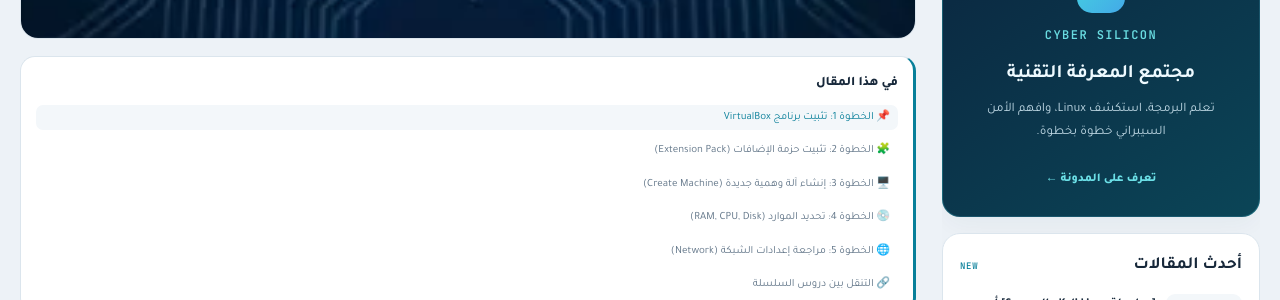
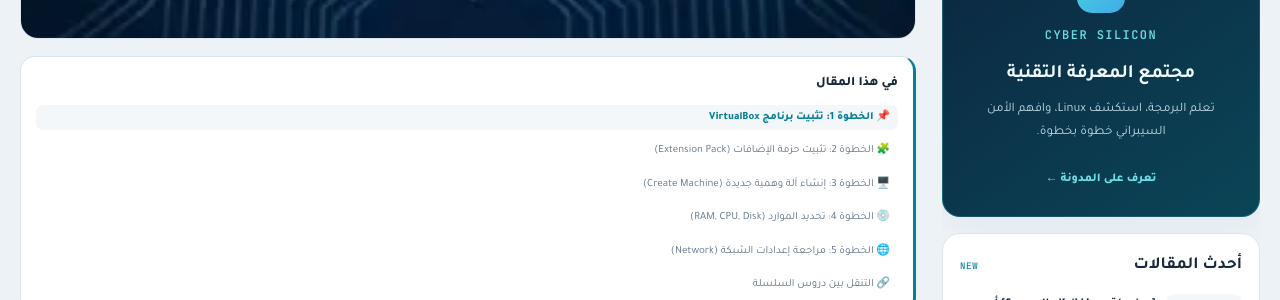
Before and after one commit to cyber-silicon/cyber-silicon.github.io, a Jekyll site: the page built from _posts/2026-10-08-lesson-3-kali-linux-virtualbox.md, in a window 1280 px wide and 1400 px high, scrolled down 774 px. Shown: the part 150-450 px from the top of the window. Built offline with Jekyll 4.4.1, drawn with Linux system fonts in a browser that asks for light colours; comment, search, counter and statistics services are not loaded.

Commit message:
Improve anchored heading visibility and active navigation states

```diff
--- a/assets/css/cyber-silicon.css
+++ b/assets/css/cyber-silicon.css
@@ -668,3 +668,20 @@ html[data-theme="light"] .button.primary{
     transition-duration:.01ms!important;
   }
 }
+
+/* Keep anchored article headings visible below the sticky site header. */
+.prose h2,
+.prose h3,
+.prose h4{
+  scroll-margin-top:88px;
+}
+.mobile-nav a[aria-current="page"],
+.desktop-nav a[aria-current="page"]{
+  color:var(--accent);
+  font-weight:800;
+}
+.article-toc a[aria-current="location"]{
+  color:var(--accent);
+  background:var(--surface2);
+  font-weight:800;
+}
```
